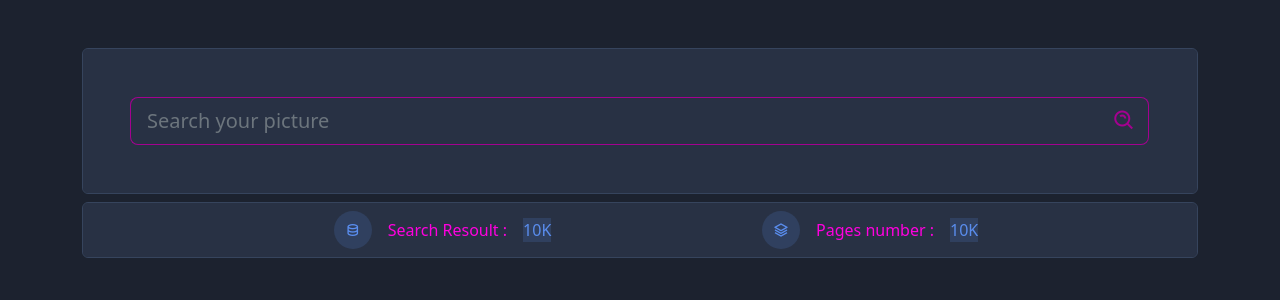
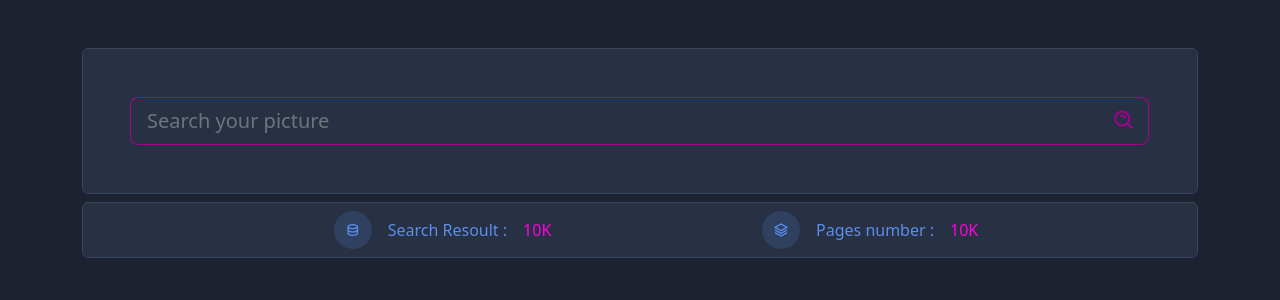
Before and after one commit to mhdrezaei/picture-search, a React (Create React App) app: page / in a window 1280 px wide. Shown: the top 300 px of the page. Built offline with nearby package versions, Linux system fonts and the light colour scheme.

Commit message:
fetch data from api

```diff
--- a/src/components/App.js
+++ b/src/components/App.js
@@ -1,4 +1,5 @@
 import React, { Component } from 'react'
+import axios from 'axios'
 import 'bootstrap'
 import 'bootstrap/dist/css/bootstrap.css'
 import '../index.css'
@@ -7,10 +8,28 @@ import SearchBar from './SearchBar'
 import SearchDetail from './SearchDetail'
 
 export class App extends Component {
+    state = {
+        result : []
+    }
+    fetchData(term){
+        const response = axios.get('https://api.unsplash.com/search/photos',{
+            params:{
+                query : term
+            },
+            headers:{
+            Authorization: 'Client-ID fRICJ3kWAmMKD8oNy52wYHH6hlcCA5GtY23WuVmQ3_U'
+            }
+        }).then((response)=> {
+            console.log(response.data.results)
+            this.setState({result : response.data.results})
+         })
+
+        }
+
   render() {
     return (
       <div>
-        <SearchBar/>
+        <SearchBar onSubmitForm={this.fetchData} />
         <SearchDetail/>
       </div>
     )
--- a/src/components/SearchBar.jsx
+++ b/src/components/SearchBar.jsx
@@ -1,25 +1,36 @@
 import React, { Component } from "react";
-import 'boxicons/css/boxicons.css';
-
+import "boxicons/css/boxicons.css";
 
 export class SearchBar extends Component {
+  state = { term: "" };
+  submitHandler = e => {
+    e.preventDefault();
+    this.props.onSubmitForm(this.state.term)
+  }
   render() {
     return (
       <>
         <div className="container">
           <div className="card mt-5 p-5">
+            <form onSubmit={this.submitHandler}>
               <div className="input-group input-group-merge">
-              <span className="input-group-text search-icon" id="basic-addon-search31">
-                <i class="bx bx-search-alt"></i>
+                <span
+                  className="input-group-text search-icon"
+                  id="basic-addon-search31"
+                >
+                  <i className="bx bx-search-alt"></i>
                 </span>
                 <input
                   type="text"
-                class="form-control form-control-lg search-input"
+                  className="form-control form-control-lg search-input"
                   placeholder="Search your picture"
                   aria-label="Search..."
                   aria-describedby="basic-addon-search31"
+                  onChange={(e) => this.setState({ term: e.target.value })}
+                  value={this.state.term}
                 />
               </div>
+            </form>
           </div>
         </div>
       </>
--- a/src/components/SearchDetail.jsx
+++ b/src/components/SearchDetail.jsx
@@ -14,9 +14,9 @@ export class SearchDetail extends Component {
               </div>
               <div className="d-flex w-100 flex-wrap align-items-center justify-content-between gap-2">
                 <div className="me-2">
-                  <p className="mb-0 purple-color">Search Resoult : </p>
+                  <p className="mb-0 color-label-primary">Search Resoult : </p>
                 </div>
-                <div className="item-progress bg-label-primary">10K</div>
+                <div className="item-progress purple-color">10K</div>
               </div>
             </li>
             <li className="d-flex align-items-center">
@@ -27,9 +27,9 @@ export class SearchDetail extends Component {
               </div>
               <div className="d-flex w-100 flex-wrap align-items-center justify-content-between gap-2">
                 <div className="me-2">
-                  <p className="mb-0 purple-color">Pages number :</p>
+                  <p className="mb-0 color-label-primary">Pages number :</p>
                 </div>
-                <div className="item-progress bg-label-primary">10K</div>
+                <div className="item-progress  purple-color">10K</div>
               </div>
             </li>
           </ul>
--- a/src/index.css
+++ b/src/index.css
@@ -132,6 +132,9 @@ avatar-lg .avatar-initial {
     background-color: #30405f !important;
     color: #5a8dee !important;
 }
+.color-label-primary {
+    color: #5a8dee !important;
+}
 .rounded-circle {
     border-radius: 50% !important;
 }
```
Lines whose indentation alone changed are shown as unchanged.
